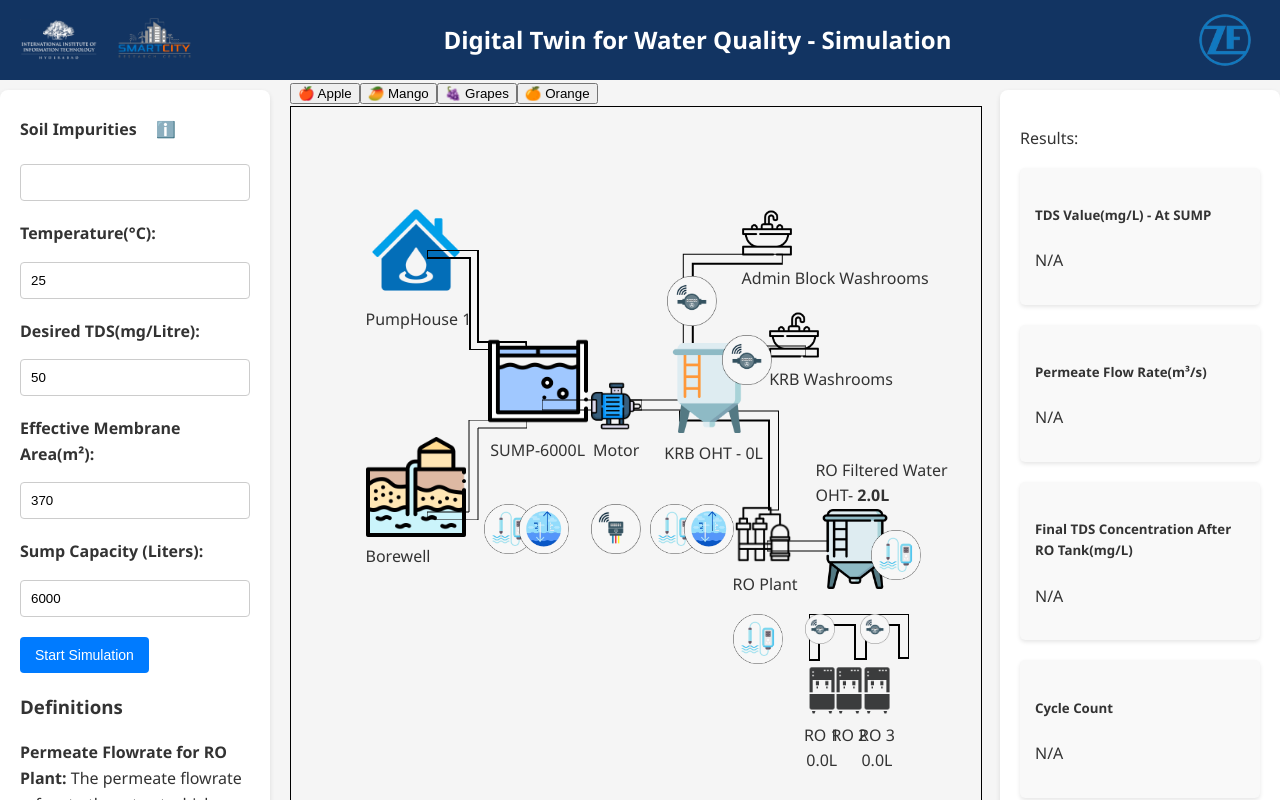
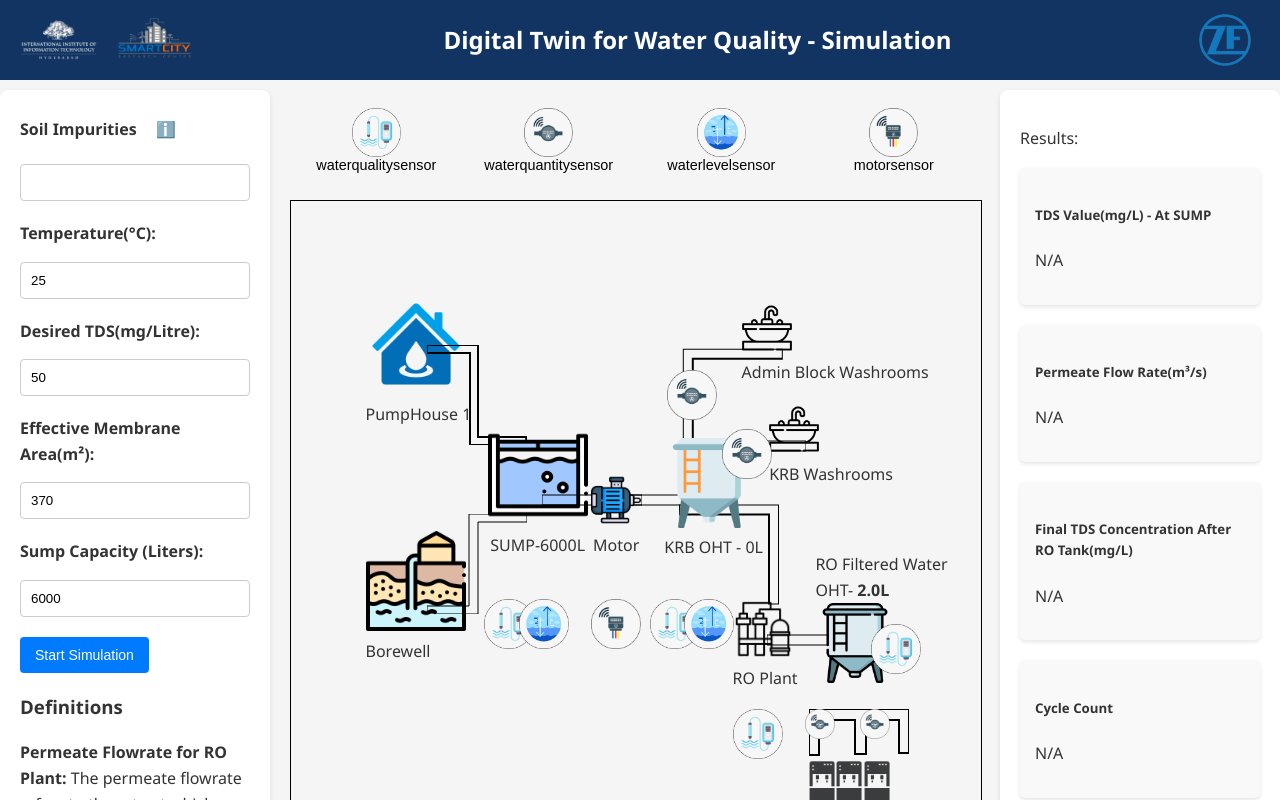
Before and after one commit to likhithkanigolla/zf-dt-frontend, a React (Create React App) app: page /simulation in a window 1280 px wide. Shown: the top 800 px of the page. Built offline with nearby package versions, Linux system fonts and the light colour scheme.

Commit message:
Updated Tool Bar

```diff
--- a/src/pages/SimulationPage/SimulationPage.css
+++ b/src/pages/SimulationPage/SimulationPage.css
@@ -101,7 +101,6 @@ div[style*='display: flex'] {
   border-radius: 5px;
   box-shadow: 0 2px 4px rgba(0, 0, 0, 0.1);
 }
-
 /* Motor Status Overlay */
 .motor-status-overlay {
   position: fixed;
@@ -194,6 +193,34 @@ div[style*='display: flex'] {
   height: 70%;
 }
 
+.toolbar {
+  display: flex;
+  justify-content: space-around; /* Adjusts spacing between buttons */
+  align-items: center; /* Vertically aligns buttons in the toolbar */
+}
+
+.tool-button, .toolbar button {
+  display: flex;
+  flex-direction: column; /* Stacks image and text vertically */
+  align-items: center; /* Centers content horizontally */
+  justify-content: center; /* Centers content vertically */
+  width: 120px; /* Example width, adjust as needed */
+  height: 120px; /* Example height, adjust as needed */
+  border: 1px solid transparent; /* Styles or removes the border */
+  background-color: transparent; /* Makes the background transparent */
+  padding: 10px; /* Adds padding inside the button */
+  cursor: pointer; /* Changes the cursor to indicate it's clickable */
+  text-align: center; /* Ensures text is centered */
+  font-size: 0.9em; /* Adjusts the font size of the text */
+}
+
+.tool-button img, .toolbar button img {
+  width: 50%; /* Adjusts image width */
+  height: 50%; /* Adjusts image height */
+  margin: 0 auto; /* Centers the image horizontally */
+}
+
+
 /* body{
   background-color: rgb(48, 47, 48);
 } */
--- a/src/pages/SimulationPage/SimulationPage.js
+++ b/src/pages/SimulationPage/SimulationPage.js
@@ -342,6 +342,21 @@ const SimulationPage = () => {
     setItemToAdd(type);
   };
 
+  const getImageForType = (type) => {
+    switch (type) {
+      case 'waterqualitysensor':
+        return WaterQualityNode;
+      case 'waterquantitysensor':
+        return WaterQualityNode;
+      case 'waterlevelsensor':
+        return WaterLevelNode;
+      case 'motorsensor':
+        return MotorNode;
+      default:
+        return ''; // default image or empty string if none
+    }
+  };
+
 
   return (
     <div>
@@ -440,11 +455,20 @@ const SimulationPage = () => {
 
           {/* Toolbar */}
           <div className="toolbar">
-            <button onClick={() => handleToolbarItemClick('apple')}>🍎 Apple</button>
-            <button onClick={() => handleToolbarItemClick('mango')}>🥭 Mango</button>
-            <button onClick={() => handleToolbarItemClick('grapes')}>🍇 Grapes</button>
-            <button onClick={() => handleToolbarItemClick('orange')}>🍊 Orange</button>
+            <button className="tool-button" onClick={() => handleToolbarItemClick('waterqualitysensor')}>
+              <img src={WaterQualityNode} alt="Water Quality Sensor"/> waterqualitysensor
+            </button>
+            <button className="tool-button" onClick={() => handleToolbarItemClick('waterquantitysensor')}>
+              <img src={WaterQuantityNode} alt="Water Quantity Sensor"/> waterquantitysensor
+            </button>
+            <button className="tool-button" onClick={() => handleToolbarItemClick('waterlevelsensor')}>
+              <img src={WaterLevelNode} alt="Water Level Sensor"/> waterlevelsensor
+            </button>
+            <button className="tool-button" onClick={() => handleToolbarItemClick('motorsensor')}>
+              <img src={MotorNode} alt="Motor Sensor"/> motorsensor
+            </button>
           </div>
+
           <div className="demo-page">
             <div
               style={{ position: 'relative', width: '100%', height: '100%', border: '1px solid black' }}
@@ -690,42 +714,51 @@ const SimulationPage = () => {
                 {/* <div>RO3</div> */}
               </div>
 
-              {canvasItems.map((item, index) => (
+
+
+              {/* Draggable Code */}
+
+            {
+              canvasItems.map((item, index) => (
                 <div
                   key={index}
                   draggable
                   onDragStart={(e) => handleDragStart(e, index)}
                   style={{
                     position: 'absolute',
-                  left: item.x,
-                  top: item.y,
+                    left: `${item.x}px`,
+                    top: `${item.y}px`,
                     cursor: 'move',
                   }}
                 >
-                {item.type === 'apple' && '🍎'}
-                {item.type === 'mango' && '🥭'}
-                {item.type === 'grapes' && '🍇'}
-                {item.type === 'orange' && '🍊'}
+                  <img
+                    src={getImageForType(item.type)}
+                    alt={item.type}
+                    style={{ maxWidth: '40px', maxHeight: '100%', filter:"grayscale(200%)" }}
+                  />
                 </div>
-            ))}
-            {/* If an item is set to be added, we render it here */}
+              ))
+            }
+
             {itemToAdd && (
               <div
                 draggable
                 onDragStart={(e) => handleDragStart(e)}
                 style={{
                   position: 'absolute',
-                  left: '50px', // Default x position
-                  top: '50px', // Default y position
+                  left: '20px', // Default x position
+                  top: '20px', // Default y position
                   cursor: 'move',
                 }}
               >
-                {itemToAdd === 'apple' && '🍎'}
-                {itemToAdd === 'mango' && '🥭'}
-                {itemToAdd === 'grapes' && '🍇'}
-                {itemToAdd === 'orange' && '🍊'}
+                <img
+                  src={getImageForType(itemToAdd)}
+                  alt={itemToAdd}
+                  style={{ maxWidth: '40px', maxHeight: '100%', filter:"grayscale(200%)" }}
+                />
               </div>
             )}
+
             </div>
           </div>
 
```
Lines whose indentation alone changed are shown as unchanged.
